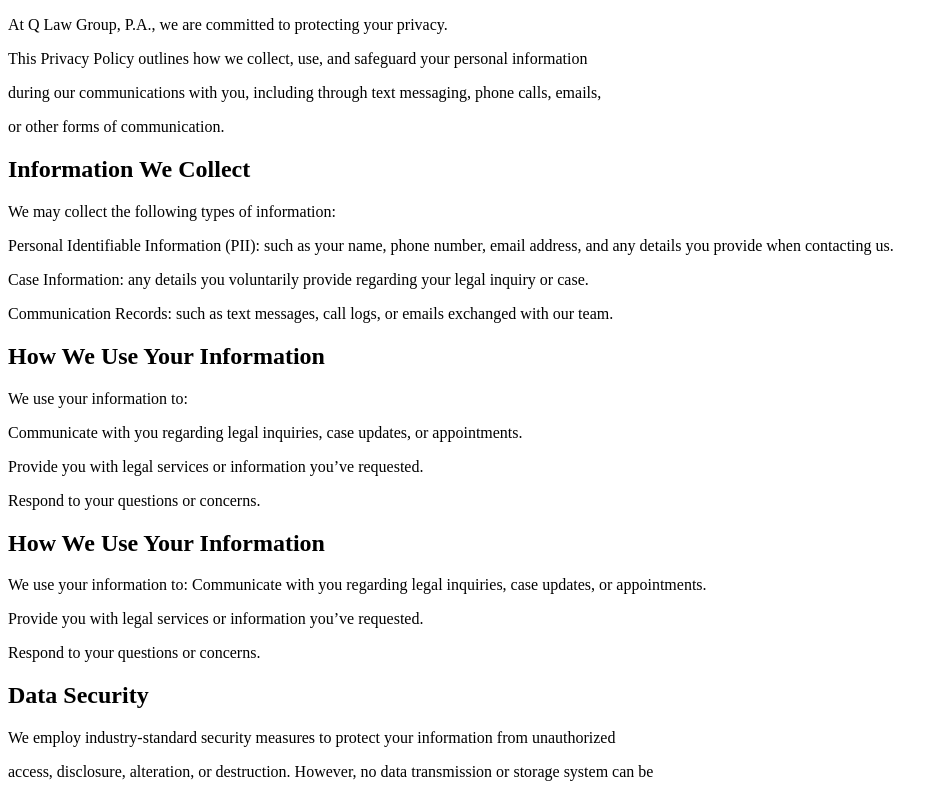
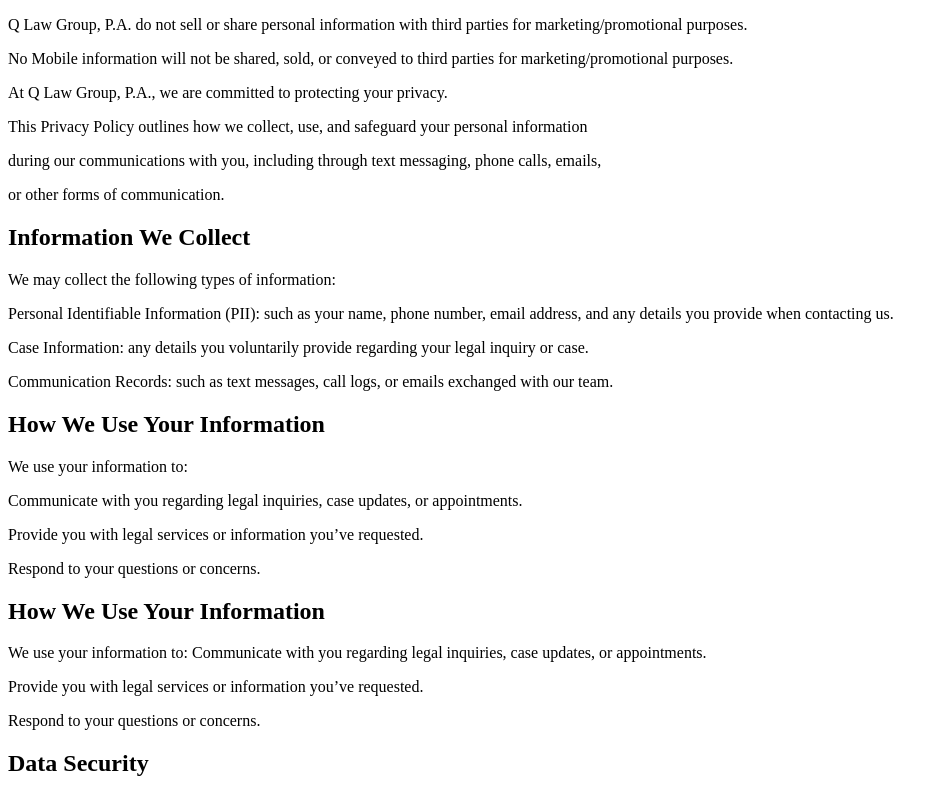
Before and after one commit to Michael-Quintana/PrivacyPolicy, a plain HTML site: page index.html in a window 1280 px wide. Shown: the part 130-920 px from the top of the page, without its empty margins (0-948 px from the left). Drawn offline with Linux system fonts and the light colour scheme.

Commit message:
Update index.html

```diff
--- a/index.html
+++ b/index.html
@@ -6,10 +6,13 @@
         <p>
         Effective Date: December 5, 2024
     </h1>
+	Q Law Group, P.A. do not sell or share personal information with third parties for marketing/promotional purposes.
+	<p>
+	No Mobile information will not be shared, sold, or conveyed to third parties for marketing/promotional purposes.
     <body>
         <p>
         At Q Law Group, P.A., we are committed to protecting your privacy.
-            <p>
+	<p>
         This Privacy Policy outlines how we collect, use, and safeguard your personal information
             <p>
         during our communications with you, including through text messaging, phone calls, emails,
```
